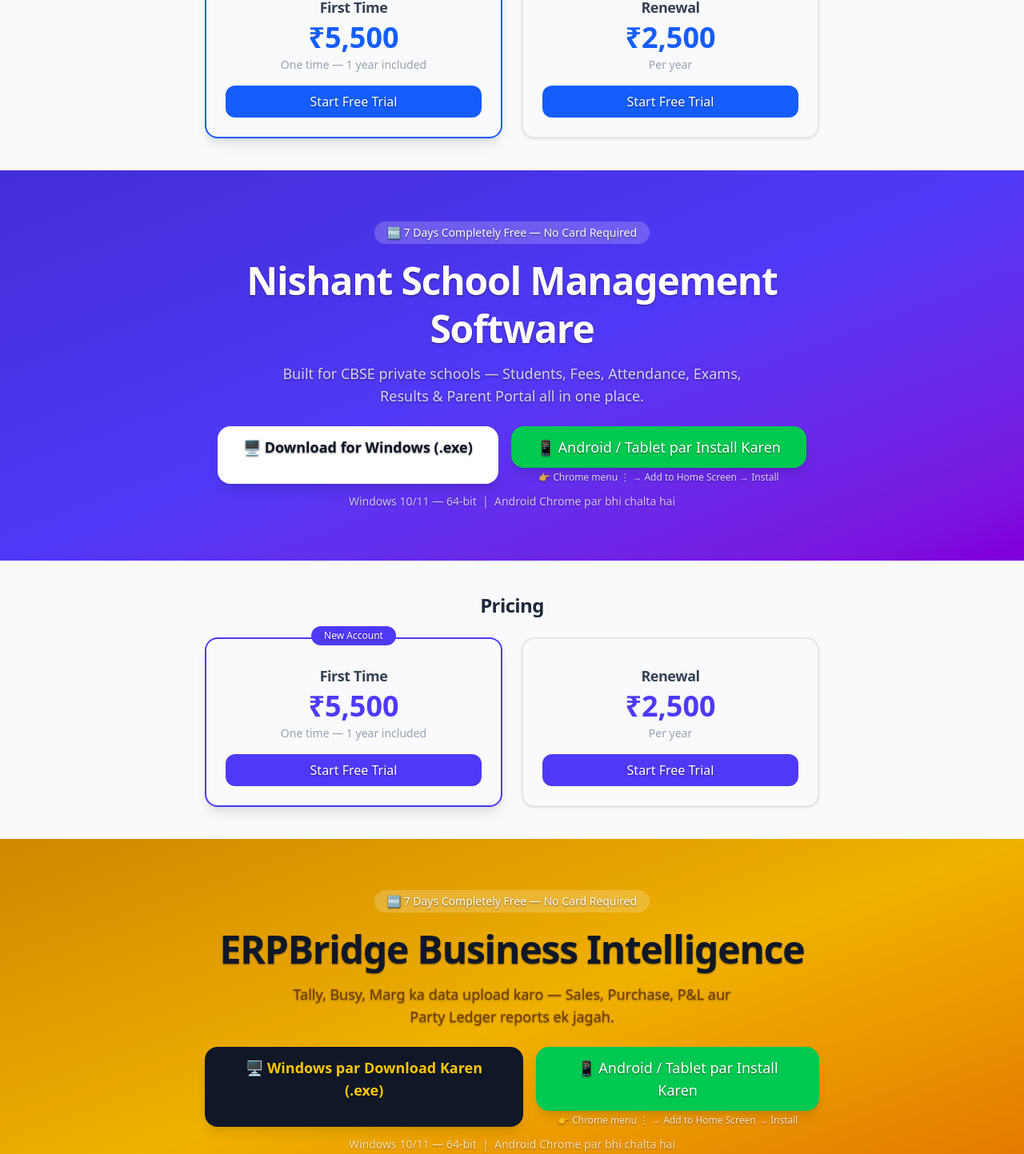
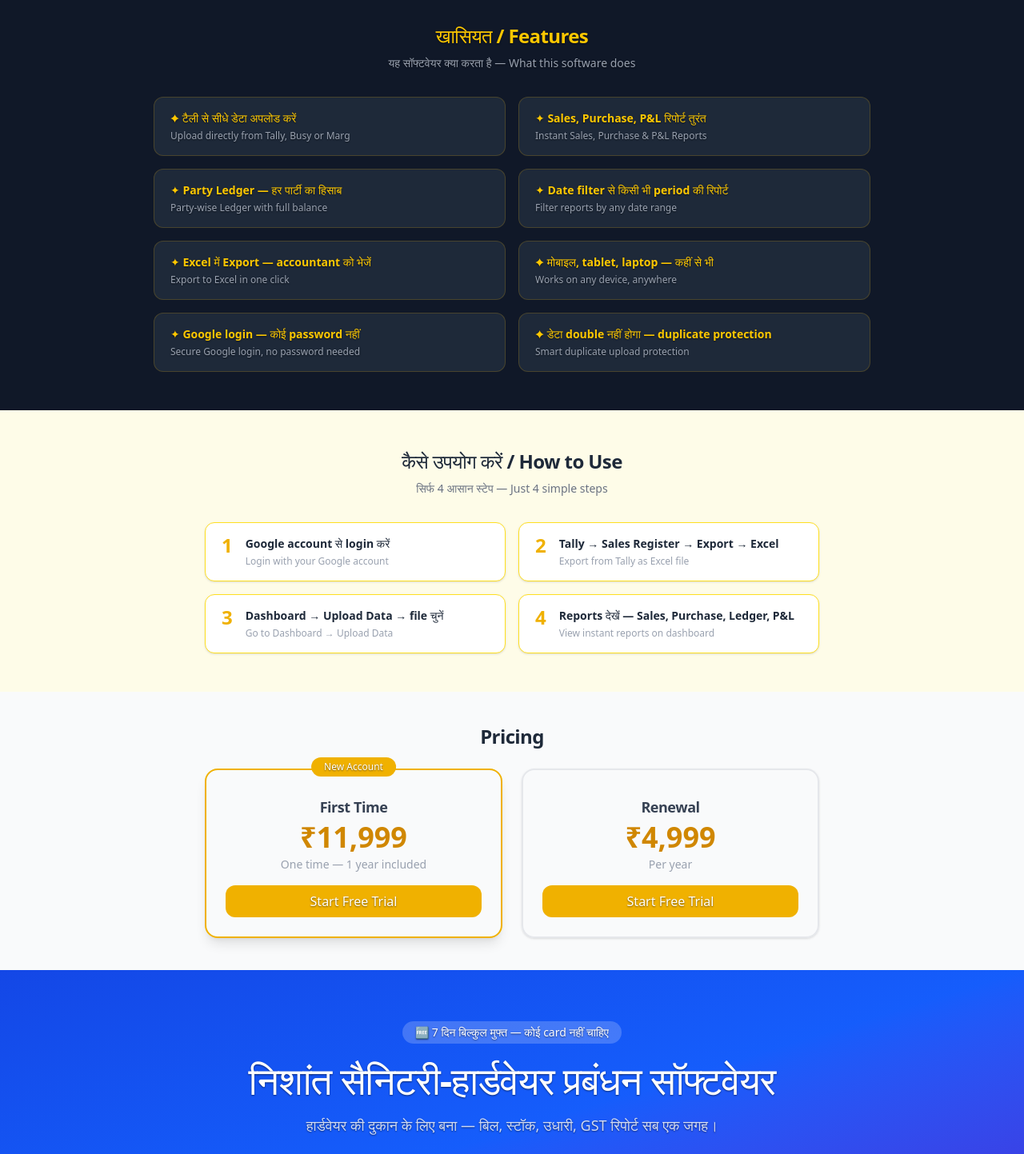
Before and after one commit to kp1153/creativesolutions, a Next.js app: page / in a window 1280 px wide. Shown: the part 818-2261 px from the top of the page at 80% size. Built offline with nearby package versions, Linux system fonts and the light colour scheme; no server answers; the database is empty.

Commit message:
force deploy

```diff
--- a/app/page.js
+++ b/app/page.js
@@ -7,6 +7,44 @@ const ERPBRIDGE_EXE_URL = "https://pub-b7b15d809a3649a48535433d66376f24.r2.dev/E
 const ERPBRIDGE_PWA_URL = "https://erpbridge.vercel.app";
 
 const products = [
+  {
+    key: "erpbridge",
+    color: "yellow",
+    gradient: "from-yellow-600 via-yellow-500 to-amber-600",
+    border: "border-yellow-500",
+    textAccent: "text-yellow-600",
+    bg: "bg-yellow-500",
+    hover: "hover:bg-yellow-400",
+    badge: "🆓 7 Days Completely Free — No Card Required",
+    title: "Nishant ERPBridge Business Intelligence",
+    desc: "Tally, Busy, Marg ka data upload karo — Sales, Purchase, P&L aur Party Ledger reports ek jagah.",
+    exeUrl: ERPBRIDGE_EXE_URL,
+    pwaUrl: ERPBRIDGE_PWA_URL,
+    pwaLabel: "📱 Android / Tablet par Install Karen",
+    exeLabel: "🖥️ Windows par Download Karen (.exe)",
+    software: "erpbridge",
+    newPrice: "₹11,999",
+    renewPrice: "₹4,999",
+    titleColor: "text-gray-900",
+    descColor: "text-yellow-900",
+    exeBtnClass: "bg-gray-900 text-yellow-400 hover:bg-gray-800",
+    features: [
+      { hi: "टैली से सीधे डेटा अपलोड करें", en: "Upload directly from Tally, Busy or Marg" },
+      { hi: "Sales, Purchase, P&L रिपोर्ट तुरंत", en: "Instant Sales, Purchase & P&L Reports" },
+      { hi: "Party Ledger — हर पार्टी का हिसाब", en: "Party-wise Ledger with full balance" },
+      { hi: "Date filter से किसी भी period की रिपोर्ट", en: "Filter reports by any date range" },
+      { hi: "Excel में Export — accountant को भेजें", en: "Export to Excel in one click" },
+      { hi: "मोबाइल, tablet, laptop — कहीं से भी", en: "Works on any device, anywhere" },
+      { hi: "Google login — कोई password नहीं", en: "Secure Google login, no password needed" },
+      { hi: "डेटा double नहीं होगा — duplicate protection", en: "Smart duplicate upload protection" },
+    ],
+    howTo: [
+      { hi: "Google account से login करें", en: "Login with your Google account" },
+      { hi: "Tally → Sales Register → Export → Excel", en: "Export from Tally as Excel file" },
+      { hi: "Dashboard → Upload Data → file चुनें", en: "Go to Dashboard → Upload Data" },
+      { hi: "Reports देखें — Sales, Purchase, Ledger, P&L", en: "View instant reports on dashboard" },
+    ],
+  },
   {
     key: "hardware",
     color: "blue",
@@ -45,28 +83,6 @@ const products = [
     newPrice: "₹5,500",
     renewPrice: "₹2,500",
   },
-  {
-    key: "erpbridge",
-    color: "yellow",
-    gradient: "from-yellow-600 via-yellow-500 to-amber-600",
-    border: "border-yellow-500",
-    textAccent: "text-yellow-600",
-    bg: "bg-yellow-500",
-    hover: "hover:bg-yellow-400",
-    badge: "🆓 7 Days Completely Free — No Card Required",
-    title: "ERPBridge Business Intelligence",
-    desc: "Tally, Busy, Marg ka data upload karo — Sales, Purchase, P&L aur Party Ledger reports ek jagah.",
-    exeUrl: ERPBRIDGE_EXE_URL,
-    pwaUrl: ERPBRIDGE_PWA_URL,
-    pwaLabel: "📱 Android / Tablet par Install Karen",
-    exeLabel: "🖥️ Windows par Download Karen (.exe)",
-    software: "erpbridge",
-    newPrice: "₹11,999",
-    renewPrice: "₹4,999",
-    titleColor: "text-gray-900",
-    descColor: "text-yellow-900",
-    exeBtnClass: "bg-gray-900 text-yellow-400 hover:bg-gray-800",
-  },
 ];
 
 export default function Home() {
@@ -100,6 +116,43 @@ export default function Home() {
               <p className="text-sm mt-3 opacity-70">Windows 10/11 — 64-bit &nbsp;|&nbsp; Android Chrome par bhi chalta hai</p>
             </div>
           </section>
+
+          {p.features && (
+            <section className="py-12 px-4 bg-gray-900 text-white">
+              <div className="max-w-4xl mx-auto">
+                <h3 className="text-2xl font-bold text-center mb-2 text-yellow-400">खासियत / Features</h3>
+                <p className="text-center text-gray-400 text-sm mb-8">यह सॉफ्टवेयर क्या करता है — What this software does</p>
+                <div className="grid md:grid-cols-2 gap-4">
+                  {p.features.map((f, i) => (
+                    <div key={i} className="bg-gray-800 border border-yellow-500/20 rounded-xl px-5 py-4">
+                      <div className="text-yellow-400 font-semibold text-sm mb-1">✦ {f.hi}</div>
+                      <div className="text-gray-400 text-xs">{f.en}</div>
+                    </div>
+                  ))}
+                </div>
+              </div>
+            </section>
+          )}
+
+          {p.howTo && (
+            <section className="py-12 px-4 bg-yellow-50">
+              <div className="max-w-3xl mx-auto">
+                <h3 className="text-2xl font-bold text-center mb-2 text-gray-800">कैसे उपयोग करें / How to Use</h3>
+                <p className="text-center text-gray-500 text-sm mb-8">सिर्फ 4 आसान स्टेप — Just 4 simple steps</p>
+                <div className="grid md:grid-cols-2 gap-4">
+                  {p.howTo.map((s, i) => (
+                    <div key={i} className="bg-white border border-yellow-300 rounded-xl px-5 py-4 flex gap-4 items-start shadow-sm">
+                      <div className="text-2xl font-black text-yellow-500 leading-none">{i + 1}</div>
+                      <div>
+                        <div className="font-semibold text-gray-800 text-sm">{s.hi}</div>
+                        <div className="text-gray-400 text-xs mt-1">{s.en}</div>
+                      </div>
+                    </div>
+                  ))}
+                </div>
+              </div>
+            </section>
+          )}
 
           <section className="py-10 px-4 bg-gray-50">
             <div className="max-w-3xl mx-auto">
```
